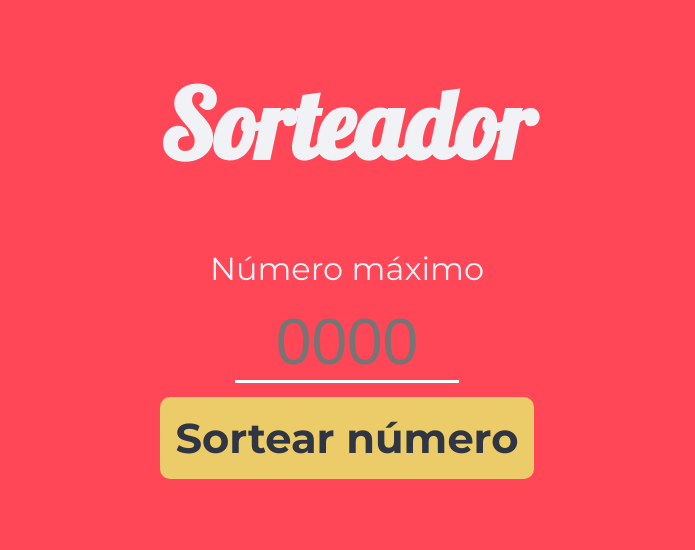
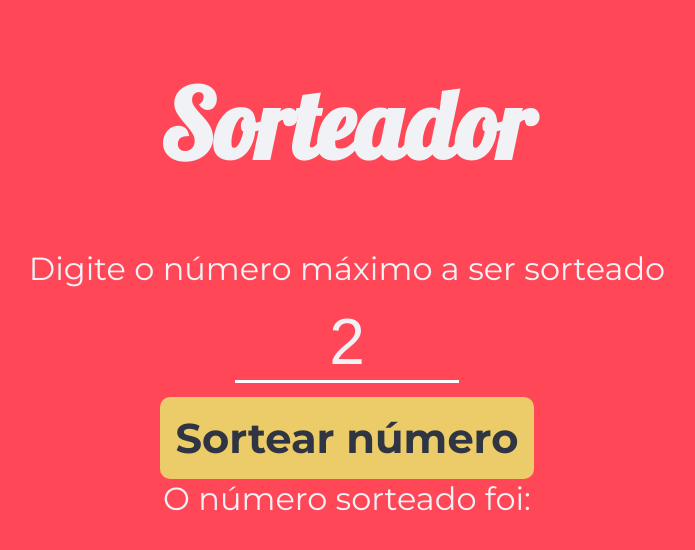
Before and after one commit to arturvas/grunt, a website: page dev/index.html in a window 1280 px wide. Shown: the whole page, without its empty margins (293-988 px from the left). Drawn offline with Linux system fonts and the light colour scheme.

Commit message:
finalizado layout e funcionalidade

```diff
--- a/dev/index.html
+++ b/dev/index.html
@@ -15,13 +15,26 @@
   <body>
     <main>
       <h1>Sorteador</h1>
-      <form>
+      <form id="form-sorteador">
         <div>
-          <label for="numero-maximo">Número máximo</label>
-          <input type="number" id="numero-maximo" placeholder="0000" />
+          <label for="numero-maximo"
+            >Digite o número máximo a ser sorteado</label
+          >
+          <input
+            type="number"
+            id="numero-maximo"
+            required
+            min="2"
+            value="2"
+            step="1"
+          />
         </div>
         <button type="submit">Sortear número</button>
       </form>
+      <div class="resultado">
+        O número sorteado foi: <span id="resultado-valor"></span>
+      </div>
     </main>
+    <script src="../src/scripts/main.js"></script>
   </body>
 </html>
```
Also changed, not shown: src/index.html (+16 -3 lines), dist/index.html.
